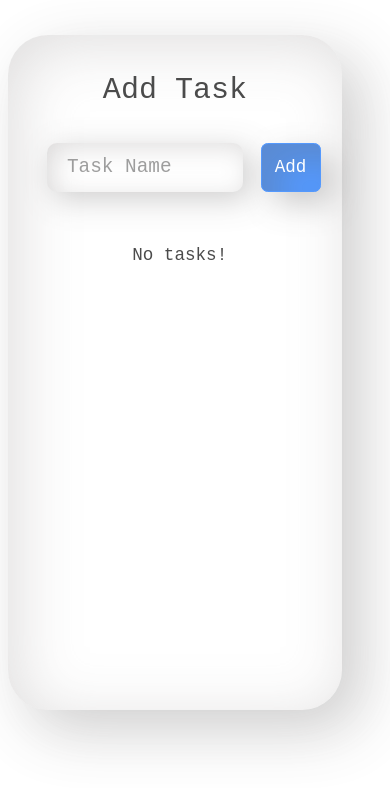
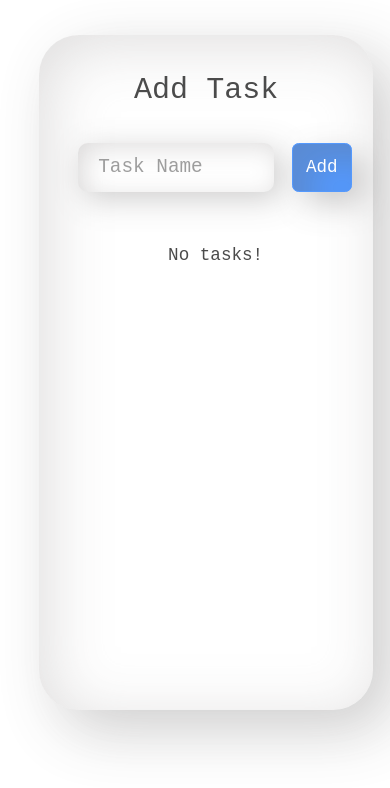
Before and after one commit to UditSax3na/Todolst, a React (Create React App) app: page / in a window 390 px wide. Shown: the top 788 px of the page. Built offline with nearby package versions, Linux system fonts and the light colour scheme.

Commit message:
updating the storage_branch with the responsiveness

```diff
--- a/src/Responsive_.css
+++ b/src/Responsive_.css
@@ -22,7 +22,7 @@
     #root{
         max-width: 19rem;
         min-width: 18rem;
-        left: 2%;
+        left: 10%;
         top: 1rem;
         min-height: 80%;
         max-height: 80%;
@@ -34,7 +34,7 @@
         max-width: 14rem;
     }
     .todolist{
-        padding-left: 3%;
+        padding-left: none;
     }
     /* .todo{
 
```
